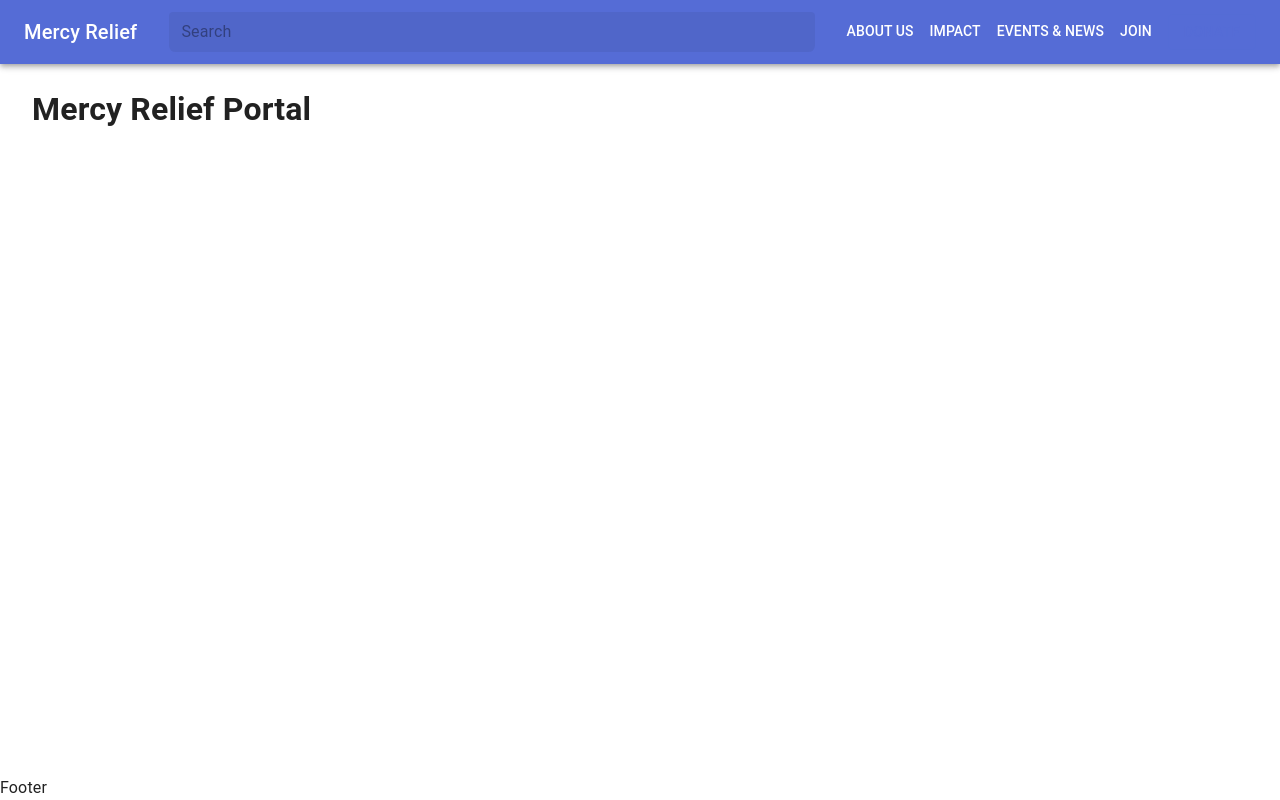
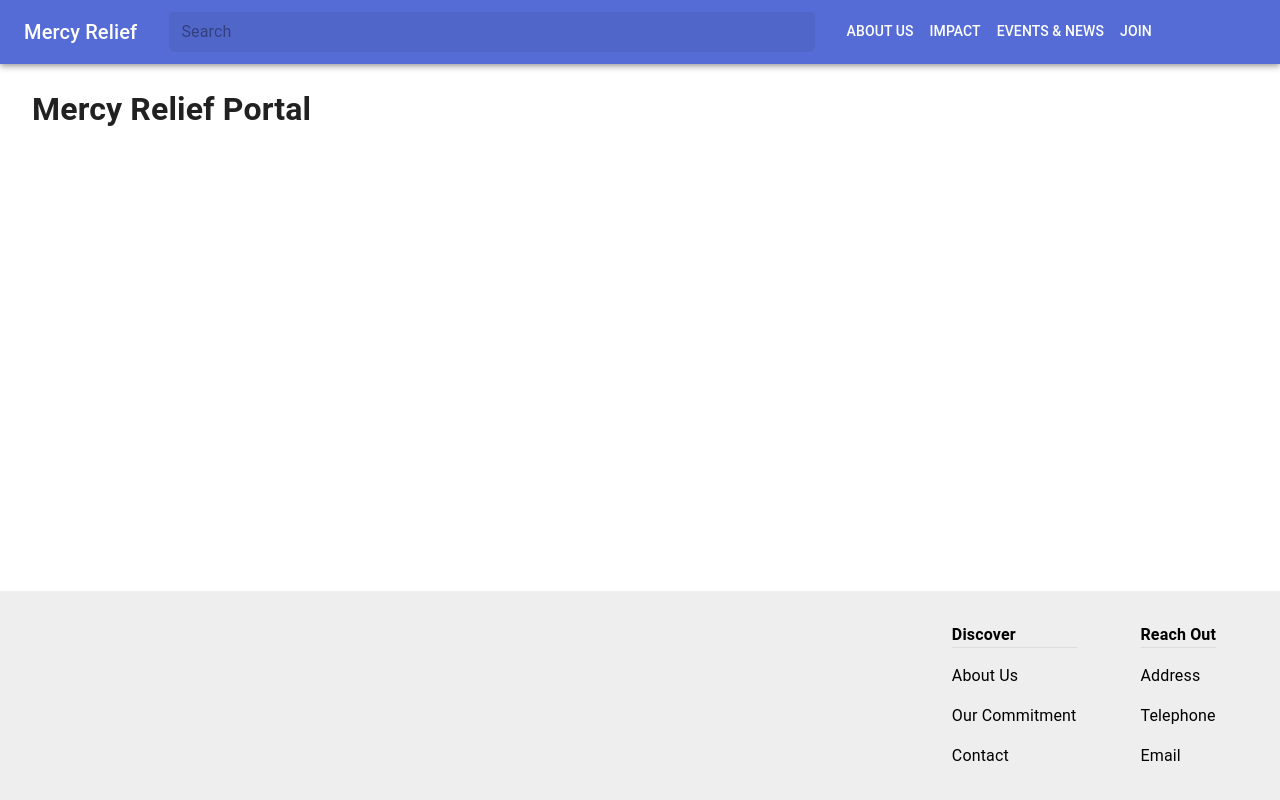
Before and after one commit to dsc-project-mr/mr-fe-external, a Next.js app: page / in a window 1280 px wide. Built offline with nearby package versions, Linux system fonts and the light colour scheme.

Commit message:
feat: add (hopefully temporary) footer

```diff
--- a/components/Footer/index.module.css
+++ /dev/null
@@ -1 +0,0 @@
-@import 'styles/mixins';
--- /dev/null
+++ b/components/Footer/index.module.scss
@@ -0,0 +1,28 @@
+@import 'styles/mixins';
+
+.footer {
+  display: flex;
+  padding: 2rem 0;
+  background-color: #eee;
+  color: black;
+}
+
+.info {
+  flex: 1;
+}
+
+.detailsBox {
+  display: block;
+  margin-right: 4rem;
+}
+
+.details {
+  display: block;
+  margin-top: 1rem;
+}
+
+.detailsHeader {
+  display: block;
+  font-weight: bold;
+  border-bottom: 1px solid #ddd;
+}
--- a/components/Footer/index.tsx
+++ b/components/Footer/index.tsx
@@ -1,9 +1,21 @@
-// import styles from './index.module.scss'
+import styles from './index.module.scss'
 
 const Footer = () => {
   return (
-    <footer>
-      Footer
+    <footer className={styles.footer}>
+      <div className={styles.info}></div>
+      <div className={styles.detailsBox}>
+        <span className={styles.detailsHeader}>Discover</span>
+        <a className={styles.details}>About Us</a>
+        <a className={styles.details}>Our Commitment</a>
+        <a className={styles.details}>Contact</a>
+      </div>
+      <div className={styles.detailsBox}>
+        <span className={styles.detailsHeader}>Reach Out</span>
+        <a className={styles.details}>Address</a>
+        <a className={styles.details}>Telephone</a>
+        <a className={styles.details}>Email</a>
+      </div>
     </footer>
   )
 }
```
